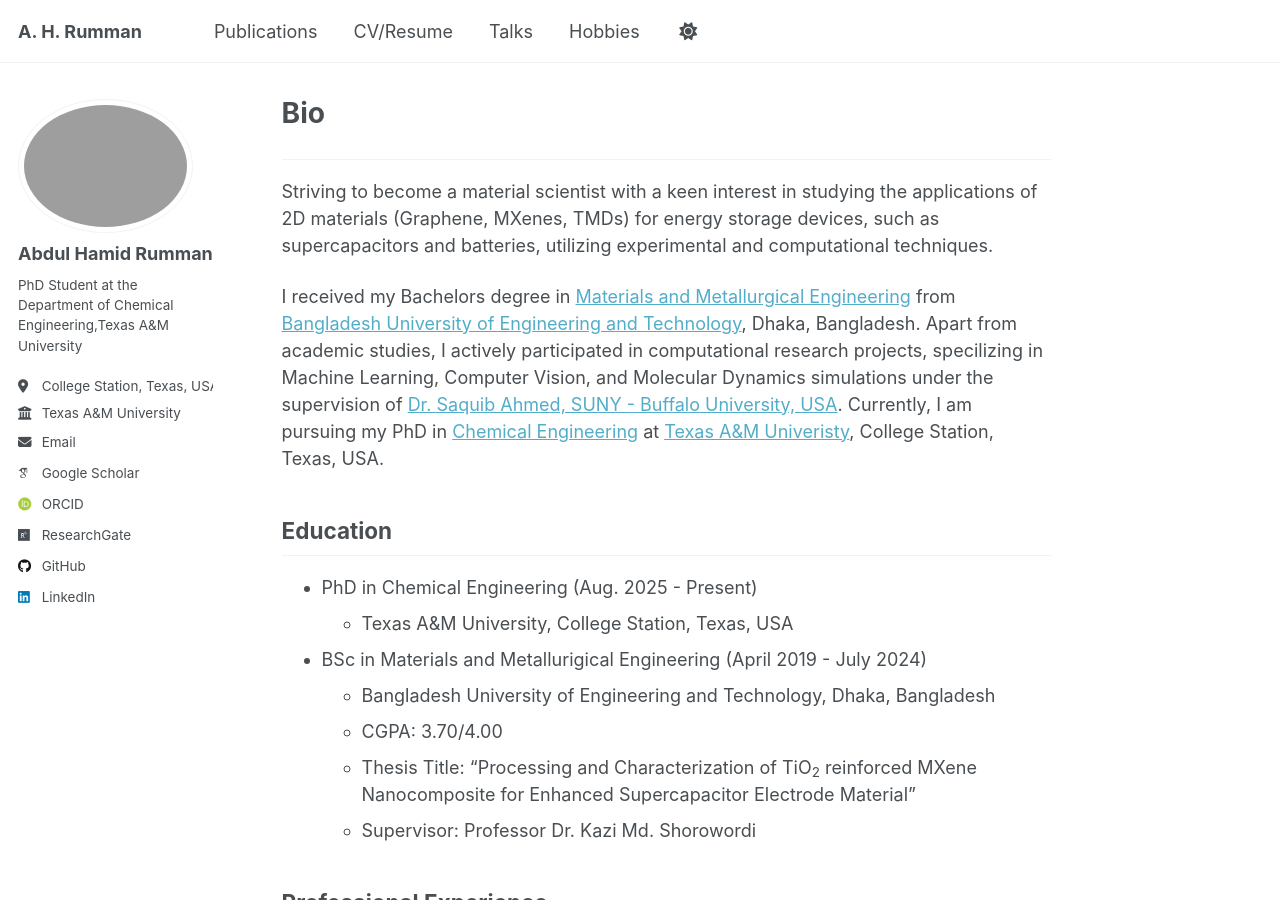
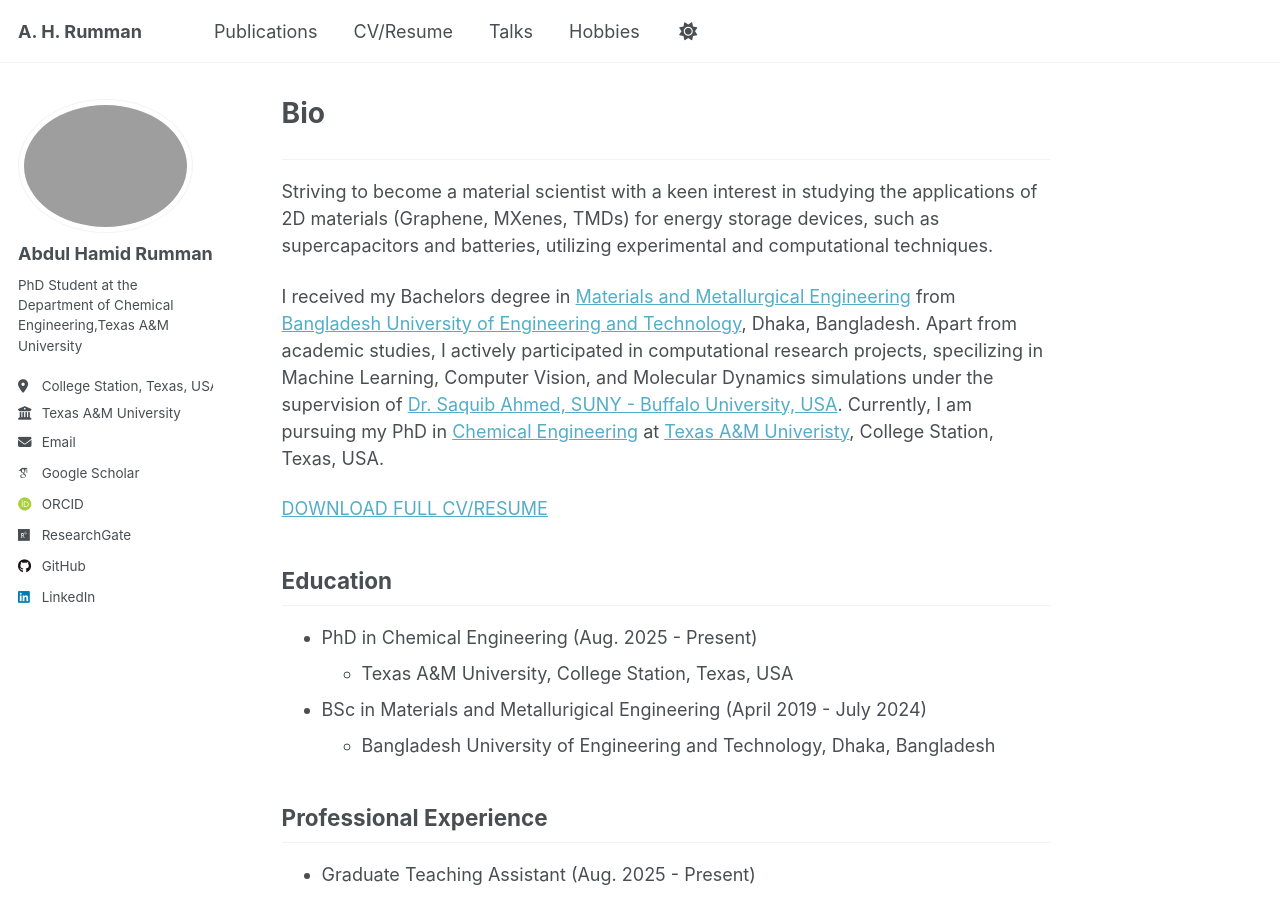
Before and after one commit to AbdulHamidRumman/abdulhamidrumman.github.io, a Jekyll site: the page built from _pages/about.md, in a window 1280 px wide and 900 px high. Built offline with Jekyll 4.4.1, drawn with Linux system fonts in a browser that asks for light colours; some web fonts are replaced; a script that is not in the unit is left out.

Commit message:
Update about.md

```diff
--- a/_pages/about.md
+++ b/_pages/about.md
@@ -12,15 +12,14 @@ Striving to become a material scientist with a keen interest in studying the app
 
 I received my Bachelors degree in [Materials and Metallurgical Engineering](mme.buet.ac.bd) from [Bangladesh University of Engineering and Technology](buet.ac.bd), Dhaka, Bangladesh. Apart from academic studies, I actively participated in computational research projects, specilizing in Machine Learning, Computer Vision, and Molecular Dynamics simulations under the supervision of [Dr. Saquib Ahmed, SUNY - Buffalo University, USA](https://faculty.buffalostate.edu/ahmedsm/). Currently, I am pursuing my PhD in [Chemical Engineering](https://engineering.tamu.edu/chemical) at [Texas A&M Univeristy](www.tamu.edu), College Station, Texas, USA.
 
+[DOWNLOAD FULL CV/RESUME](https://abdulhamidrumman.github.io/cv/)
+
 Education
 ------
 * PhD in Chemical Engineering (Aug. 2025 - Present)
   * Texas A&M University, College Station, Texas, USA
 * BSc in Materials and Metallurigical Engineering (April 2019 - July 2024)
   * Bangladesh University of Engineering and Technology, Dhaka, Bangladesh
-  * CGPA: 3.70/4.00
-  * Thesis Title: "Processing and Characterization of TiO<sub>2</sub> reinforced MXene Nanocomposite for Enhanced Supercapacitor Electrode Material"
-  * Supervisor: Professor Dr. Kazi Md. Shorowordi
 
 Professional Experience
 ------
```
